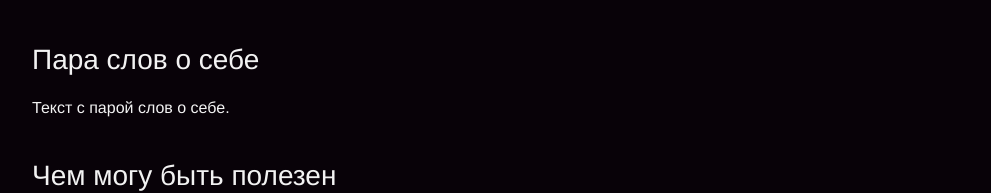
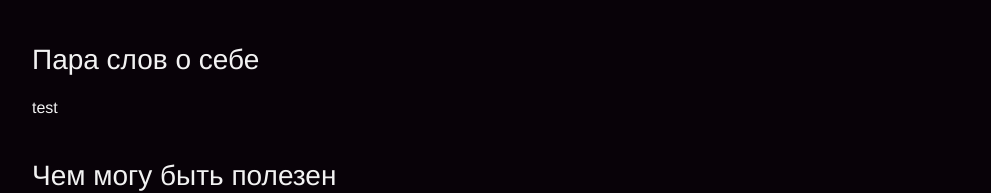
Before and after one commit to noname1001001/portfolio-step-1, a plain HTML site: page index.html in a window 1280 px wide. Shown: the part 1563-1756 px from the top of the page, without its empty margins (144-1135 px from the left). Drawn offline with Linux system fonts and the light colour scheme.

Commit message:
test git

```diff
--- a/index.html
+++ b/index.html
@@ -36,7 +36,7 @@
       <p class="new"><img src="files/kenguru.jpg" width="500" height="500" alt="Фотография Неопознанного Кенгуру">
       </figure></p>
       <h3>Пара слов о себе</h3>
-      <p>Текст с парой слов о себе.</p>
+      <p>test</p>
       <h3>Чем могу быть полезен</h3>
       <p>Текст о том, чем могу быть полезен.</p>
       </div>
```
